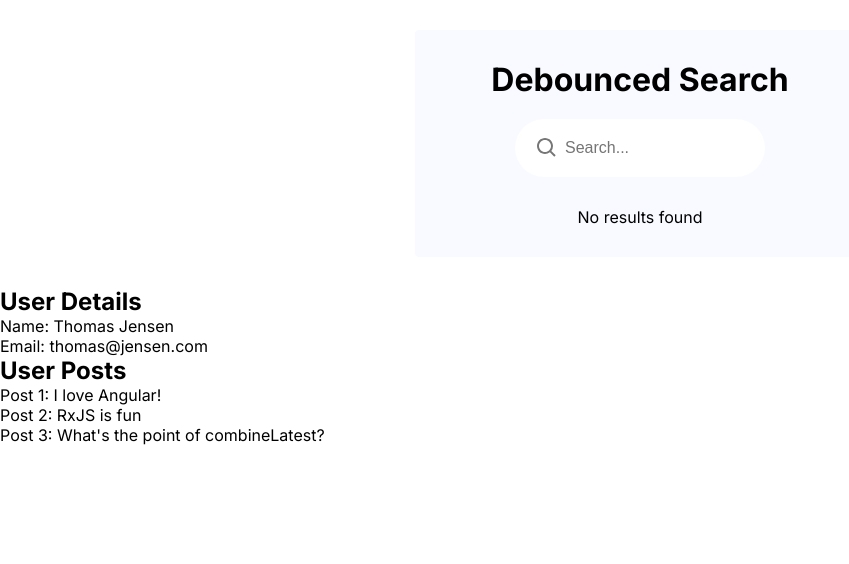
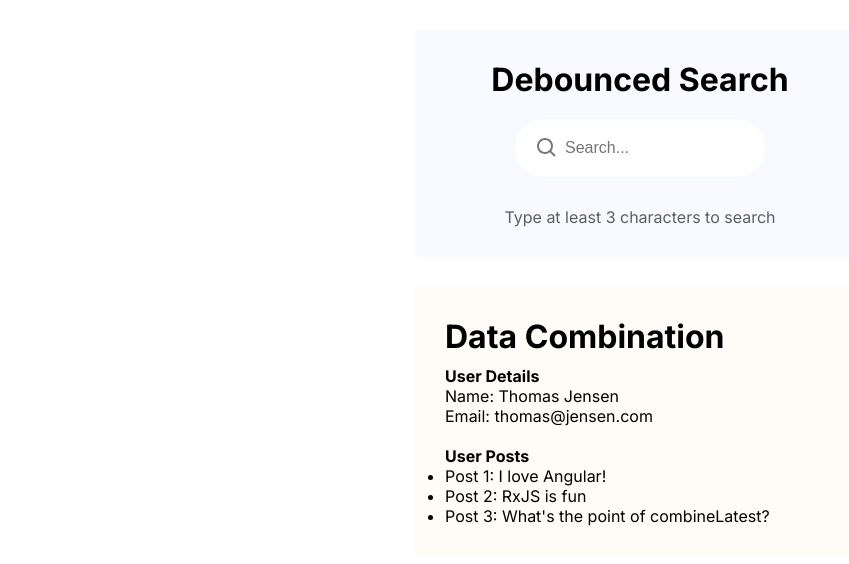
Before and after one commit to outHereSam/rxjs-search-data-combination, an Angular app: page / in a window 1280 px wide. Shown: the top 564 px of the page, without its empty margins (0-849 px from the left). Built offline with nearby package versions, Linux system fonts and the light colour scheme.

Commit message:
Styles data combination and adds error for character length in search

```diff
--- a/src/app/components/data-combination/data-combination.component.css
+++ b/src/app/components/data-combination/data-combination.component.css
@@ -0,0 +1,20 @@
+.container {
+  /* border: solid 1px pink; */
+  max-width: 450px;
+  margin: 0 auto;
+  padding: 30px;
+  background-color: rgb(255, 252, 248);
+}
+
+h1 {
+  margin: 0 0 10px 0;
+}
+
+.error {
+  color: rgb(255, 114, 114);
+}
+
+.user-details {
+  /* border: solid 1px pink; */
+  margin: 0 0 20px 0;
+}
--- a/src/app/components/data-combination/data-combination.component.html
+++ b/src/app/components/data-combination/data-combination.component.html
@@ -1,5 +1,8 @@
+<div class="container">
+  <h1>Data Combination</h1>
+
   @if(loadingUserDetails || loadingUserPosts) {
-<div>
+  <div class="loading">
     @if (loadingUserDetails) {
     <p>Loading user details...</p>
     } @if(loadingUserPosts) {
@@ -11,14 +14,19 @@
     <p class="error">Error: {{ error }}</p>
   </div>
   } @if (!loadingUserDetails && !loadingUserPosts && combinedData) {
-<h2>User Details</h2>
+  <div class="user-details">
+    <h4>User Details</h4>
     <p>Name: {{ combinedData.user.name }}</p>
     <p>Email: {{ combinedData.user.email }}</p>
+  </div>
 
-<h2>User Posts</h2>
+  <div class="user-posts">
+    <h4>User Posts</h4>
     <ul>
       @for(post of combinedData.posts; track $index) {
       <li>{{ post }}</li>
       }
     </ul>
+  </div>
   }
+</div>
--- a/src/app/components/search/search.component.css
+++ b/src/app/components/search/search.component.css
@@ -63,3 +63,7 @@ h1 {
 .results p {
   margin: 0 0 10px 0;
 }
+
+.hint {
+  color: rgb(94, 94, 94);
+}
--- a/src/app/components/search/search.component.html
+++ b/src/app/components/search/search.component.html
@@ -30,7 +30,7 @@
       }
     </div>
     } @if (!loading && !error && !searchResults.length) {
-    <p>No results found</p>
+    <p class="hint">Type at least 3 characters to search</p>
     }
   </div>
 </div>
--- a/src/app/components/search/search.component.ts
+++ b/src/app/components/search/search.component.ts
@@ -31,6 +31,11 @@ export class SearchComponent {
       .pipe(
         map((event: Event) => (event.target as HTMLInputElement).value),
         debounceTime(300),
+        tap(
+          () =>
+            (this.error =
+              'You must enter a search term of length greater than 2 characters.')
+        ),
         filter((value: string) => value.length > 2),
         tap(() => {
           this.loading = true;
```
Lines whose indentation alone changed are shown as unchanged.
